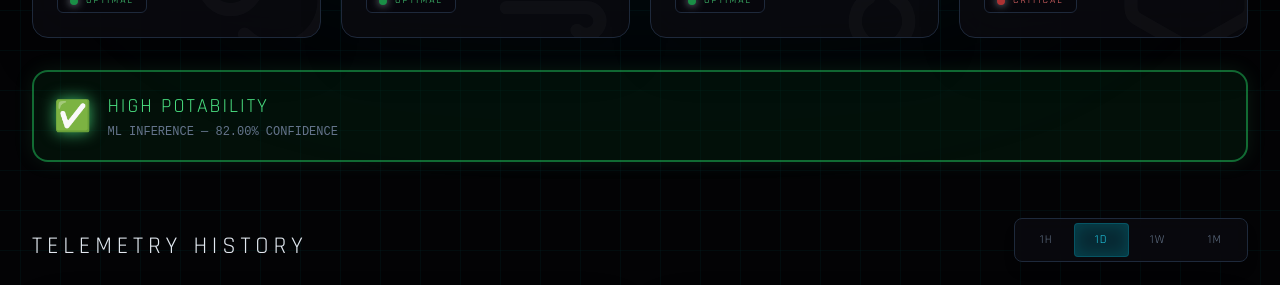
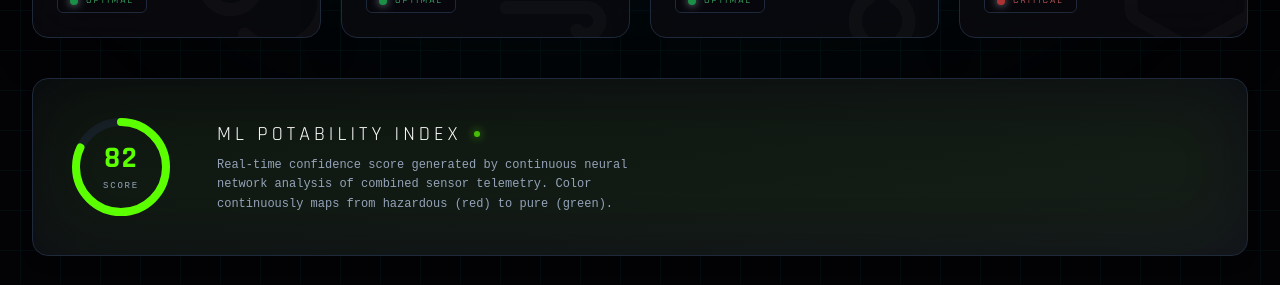
Before and after one commit to Kapil-Mulay-1421/water-quality-monitoring, a Next.js app: page /sensor/SENSOR_LON_002 in a window 1280 px wide. Shown: the part 450-735 px from the top of the page. Built offline with nearby package versions, Linux system fonts and the light colour scheme; no server answers; the database is empty.

Commit message:
add chatbot

```diff
--- /dev/null
+++ b/components/ChatBot.tsx
@@ -0,0 +1,139 @@
+'use client';
+
+import { useState, useRef, useEffect } from 'react';
+import { MessageCircle, X, Send, Loader2 } from 'lucide-react';
+
+interface ChatBotProps {
+  context: any;
+}
+
+export function ChatBot({ context }: ChatBotProps) {
+  const [isOpen, setIsOpen] = useState(false);
+  const [messages, setMessages] = useState<{role: string, content: string}[]>([]);
+  const [input, setInput] = useState('');
+  const [isLoading, setIsLoading] = useState(false);
+  const messagesEndRef = useRef<HTMLDivElement>(null);
+
+  const scrollToBottom = () => {
+    messagesEndRef.current?.scrollIntoView({ behavior: 'smooth' });
+  };
+
+  useEffect(() => {
+    scrollToBottom();
+  }, [messages, isOpen]);
+
+  const sendMessage = async (e: React.FormEvent) => {
+    e.preventDefault();
+    if (!input.trim() || isLoading) return;
+
+    const userMsg = input.trim();
+    setInput('');
+    const newMessages = [...messages, { role: 'user', content: userMsg }];
+    setMessages(newMessages);
+    setIsLoading(true);
+
+    try {
+      const response = await fetch('/api/chat', {
+        method: 'POST',
+        headers: { 'Content-Type': 'application/json' },
+        body: JSON.stringify({
+          messages: newMessages,
+          context: context || { status: 'No live telemetry available' }
+        }),
+      });
+
+      if (!response.ok) {
+        const err = await response.json();
+        throw new Error(err.error || 'Failed to fetch');
+      }
+      if (!response.body) throw new Error('No response body');
+
+      const reader = response.body.getReader();
+      const decoder = new TextDecoder();
+      let assistantMsg = '';
+
+      setMessages([...newMessages, { role: 'assistant', content: '' }]);
+
+      while (true) {
+        const { value, done } = await reader.read();
+        if (done) break;
+
+        const textChunk = decoder.decode(value, { stream: true });
+        assistantMsg += textChunk;
+
+        setMessages((prev) => {
+          const lastIndex = prev.length - 1;
+          const updated = [...prev];
+          updated[lastIndex] = { role: 'assistant', content: assistantMsg };
+          return updated;
+        });
+      }
+    } catch (error: any) {
+      console.error('Chat error:', error);
+      setMessages((prev) => [...prev, { role: 'assistant', content: `Sorry, I encountered an error: ${error.message}` }]);
+    } finally {
+      setIsLoading(false);
+    }
+  };
+
+  return (
+    <>
+      {/* Chat Button */}
+      <button
+        onClick={() => setIsOpen(true)}
+        className={`fixed bottom-6 right-6 p-4 bg-blue-600 hover:bg-blue-500 text-white rounded-full shadow-lg transition-transform duration-300 ${isOpen ? 'scale-0' : 'scale-100 hover:scale-110'} z-50`}
+      >
+        <MessageCircle size={28} />
+      </button>
+
+      {/* Chat Window */}
+      <div className={`fixed bottom-6 right-6 w-80 sm:w-96 h-[500px] max-h-[80vh] bg-white border border-gray-200 rounded-2xl shadow-2xl flex flex-col transition-all duration-300 origin-bottom-right z-50 ${isOpen ? 'scale-100 opacity-100' : 'scale-0 opacity-0 pointer-events-none'}`}>
+        <div className="shrink-0 bg-gradient-to-r from-blue-600 to-indigo-600 p-4 rounded-t-2xl flex justify-between items-center text-white">
+          <div>
+            <h3 className="font-bold">🤖 Splashy</h3>
+          </div>
+          <button onClick={() => setIsOpen(false)} className="text-white hover:text-blue-200 transition-colors">
+            <X size={20} />
+          </button>
+        </div>
+
+        <div className="flex-1 p-4 overflow-y-auto bg-gray-50 flex flex-col gap-3">
+          {messages.length === 0 && (
+            <div className="text-center text-gray-500 text-sm mt-4">
+              <p>Hi! I can answer questions about the current water quality data.</p>
+              <p className="mt-2 text-xs">Try asking: "Is the water potable?"</p>
+            </div>
+          )}
+          {messages.map((m, i) => (
+            <div key={i} className={`max-w-[85%] p-3 rounded-2xl text-sm ${m.role === 'user' ? 'bg-blue-600 text-white self-end rounded-tr-sm' : 'bg-white border border-gray-200 text-gray-800 self-start rounded-tl-sm shadow-sm'}`}>
+              {m.content}
+            </div>
+          ))}
+          {isLoading && messages[messages.length - 1]?.role === 'user' && (
+            <div className="self-start text-gray-500 p-2">
+              <Loader2 className="animate-spin w-5 h-5" />
+            </div>
+          )}
+          <div ref={messagesEndRef} />
+        </div>
+
+        <form onSubmit={sendMessage} className="shrink-0 p-3 bg-white border-t border-gray-200 rounded-b-2xl flex gap-2">
+          <input
+            type="text"
+            value={input}
+            onChange={(e) => setInput(e.target.value)}
+            placeholder="Ask about the telemetry..."
+            className="flex-1 bg-gray-100 text-gray-800 px-4 py-2 rounded-full focus:outline-none focus:ring-2 focus:ring-blue-500 text-sm"
+          />
+          <button
+            type="submit"
+            disabled={!input.trim() || isLoading}
+            className="p-2 bg-blue-600 text-white rounded-full hover:bg-blue-500 disabled:opacity-50 transition-colors shrink-0"
+          >
+            <Send size={18} />
+          </button>
+        </form>
+      </div>
+    </>
+  );
+}
--- a/components/SensorDetailClient.tsx
+++ b/components/SensorDetailClient.tsx
@@ -101,28 +101,10 @@ export default function SensorDetailClient({ sensorId }: { sensorId: string }) {
             status={getHardnessStatus(latestReading?.hardness)}
           />
         </div>
-        {/* Potability Status Banner */}
-{latestReading && (
-  <div className={`rounded-2xl p-5 border-2 flex items-center gap-4 ${
-    getPotabilityBannerStyle(latestReading.potability)
-  }`}>
-    <div className={`text-3xl ${
-      getPotabilityGlow(latestReading.potability)
-    }`}>
-      {getPotabilityIcon(latestReading.potability)}
-    </div>
-    <div>
-      <p className={`font-display text-xl tracking-widest uppercase ${
-        getPotabilityTextColor(latestReading.potability)
-      }`}>
-        {getPotabilityStatusText(latestReading.potability)}
-      </p>
-      <p className="text-xs text-slate-500 font-mono mt-1">
-        ML INFERENCE {latestReading.potability !== null ? `— ${(latestReading.potability * 100).toFixed(2)}% CONFIDENCE` : '— AWAITING MODEL'}
-      </p>
-    </div>
-  </div>
-)}
+        {/* Potability Status Gauge */}
+        <div className="pt-2">
+          <PotabilityGauge potability={latestReading?.potability} />
+        </div>
 
         {/* Time Range Selector & Charts */}
         <div className="pt-6">
@@ -188,50 +170,79 @@ export default function SensorDetailClient({ sensorId }: { sensorId: string }) {
   );
 }
 
-function getPotabilityColor(potability: number | null | undefined): string {
-  if (potability === null || potability === undefined) return 'text-gray-500';
-  const percentage = potability * 100;
-  if (percentage > 80) return 'text-green-600';
-  if (percentage >= 30) return 'text-yellow-600';
-  return 'text-red-600';
+function PotabilityGauge({ potability }: { potability: number | null | undefined }) {
+  if (potability === null || potability === undefined) {
+    return (
+      <div className="rounded-2xl p-6 border-2 border-slate-800/50 bg-[#0A0A0F]/50 flex flex-col items-center justify-center h-32">
+        <p className="text-slate-500 font-display text-sm tracking-widest uppercase">AWAITING ML MODEL INFERENCE</p>
+      </div>
+    );
+  }
+
+  const potabilityPercent = potability * 100;
+  const radius = 45;
+  const strokeWidth = 8;
+  const circumference = 2 * Math.PI * radius;
+  const offset = circumference - potability * circumference;
+
+  // Smooth color from red (0) to green (120)
+  const hue = potability * 120;
+  const dynamicColor = `hsl(${hue}, 100%, 50%)`;
+
+  return (
+    <div className="rounded-2xl p-6 border border-slate-800 bg-gradient-to-br from-[#0A0A0F] to-[#12121A] flex items-center gap-8 relative overflow-hidden shadow-lg">
+      <div
+        className="absolute inset-0 opacity-5 blur-2xl transition-all duration-1000"
+        style={{ backgroundColor: dynamicColor }}
+      />
+
+      <div className="relative flex items-center justify-center w-32 h-32 shrink-0">
+        <svg className="w-full h-full transform -rotate-90">
+          <circle
+            cx="64"
+            cy="64"
+            r={radius}
+            stroke="currentColor"
+            strokeWidth={strokeWidth}
+            fill="transparent"
+            className="text-slate-800/50"
+          />
+          <circle
+            cx="64"
+            cy="64"
+            r={radius}
+            stroke={dynamicColor}
+            strokeWidth={strokeWidth}
+            fill="transparent"
+            strokeDasharray={circumference}
+            strokeDashoffset={offset}
+            strokeLinecap="round"
+            className="transition-all duration-1000 ease-out"
+            style={{
+              filter: `drop-shadow(0 0 8px ${dynamicColor}60)`
+            }}
+          />
+        </svg>
+        <div className="absolute flex flex-col items-center justify-center">
+          <span
+            className="font-display text-3xl font-bold tracking-wider"
+            style={{ color: dynamicColor, textShadow: `0 0 15px ${dynamicColor}80` }}
+          >
+            {Math.round(potabilityPercent)}
+          </span>
+          <span className="text-slate-400 font-mono text-[9px] tracking-[0.2em] mt-1">SCORE</span>
+        </div>
+      </div>
+
+      <div className="z-10">
+        <h3 className="font-display text-xl tracking-[0.2em] uppercase text-white mb-2 flex items-center gap-3">
+          ML Potability Index
+          <div className="h-1.5 w-1.5 rounded-full animate-pulse" style={{ backgroundColor: dynamicColor, boxShadow: `0 0 10px ${dynamicColor}` }} />
+        </h3>
+        <p className="text-slate-400 font-mono text-xs leading-relaxed max-w-md">
+          Real-time confidence score generated by continuous neural network analysis of combined sensor telemetry. Color continuously maps from hazardous (red) to pure (green).
+        </p>
+      </div>
+    </div>
+  );
 }
-
-function getPotabilityIcon(potability: number | null | undefined): string {
-  if (potability === null || potability === undefined) return '⏳';
-  const percentage = potability * 100;
-  if (percentage > 80) return '✅';
-  if (percentage >= 30) return '⚠️';
-  return '⛔';
-}
-
-function getPotabilityBannerStyle(potability: number | null | undefined): string {
-  if (potability === null || potability === undefined) return 'bg-slate-900/50 border-slate-700';
-  const percentage = potability * 100;
-  if (percentage > 80) return 'bg-green-950/30 border-green-500/50 shadow-[0_0_20px_rgba(74,222,128,0.1)]';
-  if (percentage >= 30) return 'bg-yellow-950/30 border-yellow-500/50 shadow-[0_0_20px_rgba(251,191,36,0.1)]';
-  return 'bg-red-950/30 border-red-500/50 shadow-[0_0_20px_rgba(248,113,113,0.1)]';
-}
-
-function getPotabilityGlow(potability: number | null | undefined): string {
-  if (potability === null || potability === undefined) return '';
-  const percentage = potability * 100;
-  if (percentage > 80) return 'drop-shadow-[0_0_8px_rgba(74,222,128,0.8)]';
-  if (percentage >= 30) return 'drop-shadow-[0_0_8px_rgba(251,191,36,0.8)]';
-  return 'drop-shadow-[0_0_8px_rgba(248,113,113,0.8)]';
-}
-
-function getPotabilityTextColor(potability: number | null | undefined): string {
-  if (potability === null || potability === undefined) return 'text-slate-500';
-  const percentage = potability * 100;
-  if (percentage > 80) return 'text-green-400';
-  if (percentage >= 30) return 'text-yellow-400';
-  return 'text-red-400';
-}
-
-function getPotabilityStatusText(potability: number | null | undefined): string {
-  if (potability === null || potability === undefined) return 'POTABILITY UNKNOWN';
-  const percentage = potability * 100;
-  if (percentage > 80) return 'HIGH POTABILITY';
-  if (percentage >= 30) return 'MODERATE POTABILITY';
-  return 'LOW POTABILITY';
-}
--- a/components/SensorDetailPage.tsx
+++ b/components/SensorDetailPage.tsx
@@ -6,6 +6,7 @@ import dynamic from 'next/dynamic';
 import { format } from 'date-fns';
 import { SensorWithLatestReading } from '@/lib/types';
 import SensorDashboard from './SensorDashboard';
+import { ChatBot } from './ChatBot';
 
 // Dynamically import map to avoid SSR issues
 const MiniMap = dynamic(() => import('./MiniMap'), { ssr: false });
@@ -131,12 +132,15 @@ export default function SensorDetailPage({ sensor: initialSensor }: SensorDetail
             </h2>
 
             {latestReading ? (
+              <div className="space-y-6">
                 <div className="grid grid-cols-2 gap-4">
                   <ReadingCard label="pH" value={latestReading.ph.toFixed(2)} unit="" icon="💧" color="text-purple-600"/>
                   <ReadingCard label="Turbidity" value={latestReading.turbidity.toFixed(2)} unit="NTU" icon="🌫️" color="text-amber-600"/>
                   <ReadingCard label="Temperature" value={latestReading.temperature.toFixed(1)} unit="°C" icon="🌡️" color="text-red-600"/>
                   <ReadingCard label="Hardness" value={latestReading.hardness.toFixed(1)} unit="mg/L" icon="💎" color="text-blue-600"/>
-                <ReadingCard label="Potability" value={latestReading.potability !== undefined && latestReading.potability !== null ? `${(latestReading.potability * 100).toFixed(2)}%` : 'N/A'} unit="" icon={getPotabilityIcon(latestReading.potability)} color={getPotabilityColor(latestReading.potability)}/>
+                </div>
+
+                <PotabilityGauge potability={latestReading.potability} />
               </div>
             ) : (
               <p className="text-gray-500 text-center py-10">No live readings</p>
@@ -181,24 +185,76 @@ export default function SensorDetailPage({ sensor: initialSensor }: SensorDetail
 
       </div>
     </main>
+
+    {/* ChatBot Bubble */}
+    <ChatBot context={latestReading} />
   </div>
 );
 }
 
-function getPotabilityColor(potability: number | null | undefined): string {
-  if (potability === null || potability === undefined) return 'text-gray-500';
-  const percentage = potability * 100;
-  if (percentage > 80) return 'text-green-600';
-  if (percentage >= 30) return 'text-yellow-600';
-  return 'text-red-600';
+function PotabilityGauge({ potability }: { potability: number | null | undefined }) {
+  if (potability === null || potability === undefined) {
+    return (
+      <div className="rounded-xl p-4 border border-gray-200 bg-gray-50 flex flex-col items-center justify-center h-24 text-center">
+        <p className="text-gray-500 font-semibold text-xs tracking-wider uppercase">Awaiting ML Model Inference</p>
+      </div>
+    );
   }
 
-function getPotabilityIcon(potability: number | null | undefined): string {
-  if (potability === null || potability === undefined) return '⏳';
-  const percentage = potability * 100;
-  if (percentage > 80) return '✅';
-  if (percentage >= 30) return '⚠️';
-  return '⛔';
+  const potabilityPercent = potability * 100;
+  const radius = 35;
+  const strokeWidth = 6;
+  const circumference = 2 * Math.PI * radius;
+  const offset = circumference - potability * circumference;
+
+  const hue = potability * 120;
+  const dynamicColor = `hsl(${hue}, 80%, 45%)`;
+
+  return (
+    <div className="rounded-xl p-4 border border-gray-200 bg-gradient-to-br from-white to-gray-50 flex items-center gap-6 shadow-sm">
+      <div className="relative flex items-center justify-center w-20 h-20 shrink-0">
+        <svg className="w-full h-full transform -rotate-90">
+          <circle
+            cx="40"
+            cy="40"
+            r={radius}
+            stroke="currentColor"
+            strokeWidth={strokeWidth}
+            fill="transparent"
+            className="text-gray-200"
+          />
+          <circle
+            cx="40"
+            cy="40"
+            r={radius}
+            stroke={dynamicColor}
+            strokeWidth={strokeWidth}
+            fill="transparent"
+            strokeDasharray={circumference}
+            strokeDashoffset={offset}
+            strokeLinecap="round"
+            className="transition-all duration-1000 ease-out"
+          />
+        </svg>
+        <div className="absolute flex flex-col items-center justify-center">
+          <span className="text-xl font-bold" style={{ color: dynamicColor }}>
+            {Math.round(potabilityPercent)}
+          </span>
+          <span className="text-gray-400 text-[8px] font-bold tracking-widest mt-0.5">SCORE</span>
+        </div>
+      </div>
+
+      <div>
+        <h3 className="text-sm font-bold text-gray-900 mb-1 flex items-center gap-2">
+          ML Potability Index
+          <div className="h-2 w-2 rounded-full animate-pulse" style={{ backgroundColor: dynamicColor }} />
+        </h3>
+        <p className="text-gray-500 text-xs leading-relaxed max-w-sm">
+          Real-time confidence score generated by continuous neural network analysis. Color maps from hazardous to pure.
+        </p>
+      </div>
+    </div>
+  );
 }
 
 function ReadingCard({
--- a/package.json
+++ b/package.json
@@ -52,6 +52,7 @@
     "date-fns": "^3.6.0",
     "embla-carousel-react": "^8.6.0",
     "framer-motion": "^12.36.0",
+    "groq-sdk": "^1.1.2",
     "input-otp": "^1.4.2",
     "leaflet": "^1.9.4",
     "lucide-react": "^0.263.1",
--- a/services/mqttIngestion.js
+++ b/services/mqttIngestion.js
@@ -53,7 +53,7 @@ async function getPotability(pH, hardness, turbidity, temperature) {
     try {
       // Step 1: Make initial API call to get EVENT_ID
       const postData = JSON.stringify({
-        data: [pH, turbidity, temperature, hardness]
+        data: [pH, hardness, turbidity, temperature]
       });
 
       const options = {
@@ -120,7 +120,7 @@ async function getPotability(pH, hardness, turbidity, temperature) {
 
                   const match = lastValue.match(/ Potable:\s*([0-9.]+)/);
 
-                  const potability = match ? 1-parseFloat(match[1]) : null;
+                  const potability = match ? parseFloat(match[1]) : null;
 
                   if (potability === null || Number.isNaN(potability)) {
                     console.error('✗ Could not extract Potable confidence from prediction:', lastValue);
@@ -184,7 +184,7 @@ async function processMessage(topic, message) {
 
     // Get potability prediction from external API
     console.log('🔄 Fetching potability prediction...');
-    const potability = await getPotability(data.pH, data.turbidity, data.temperature, data.hardness);
+    const potability = await getPotability(data.pH, data.hardness, data.turbidity, data.temperature);
 
     if (potability !== null && typeof potability === 'number' && !Number.isNaN(potability)) {
       data.potability = potability;
```
Also changed, not shown: app/api/chat/route.ts (added, +60 -0 lines), scripts/simulateSensors.js (+6 -4 lines), 1 other file (tests, documents, lock files or other folders). Lines whose indentation alone changed are shown as unchanged.
